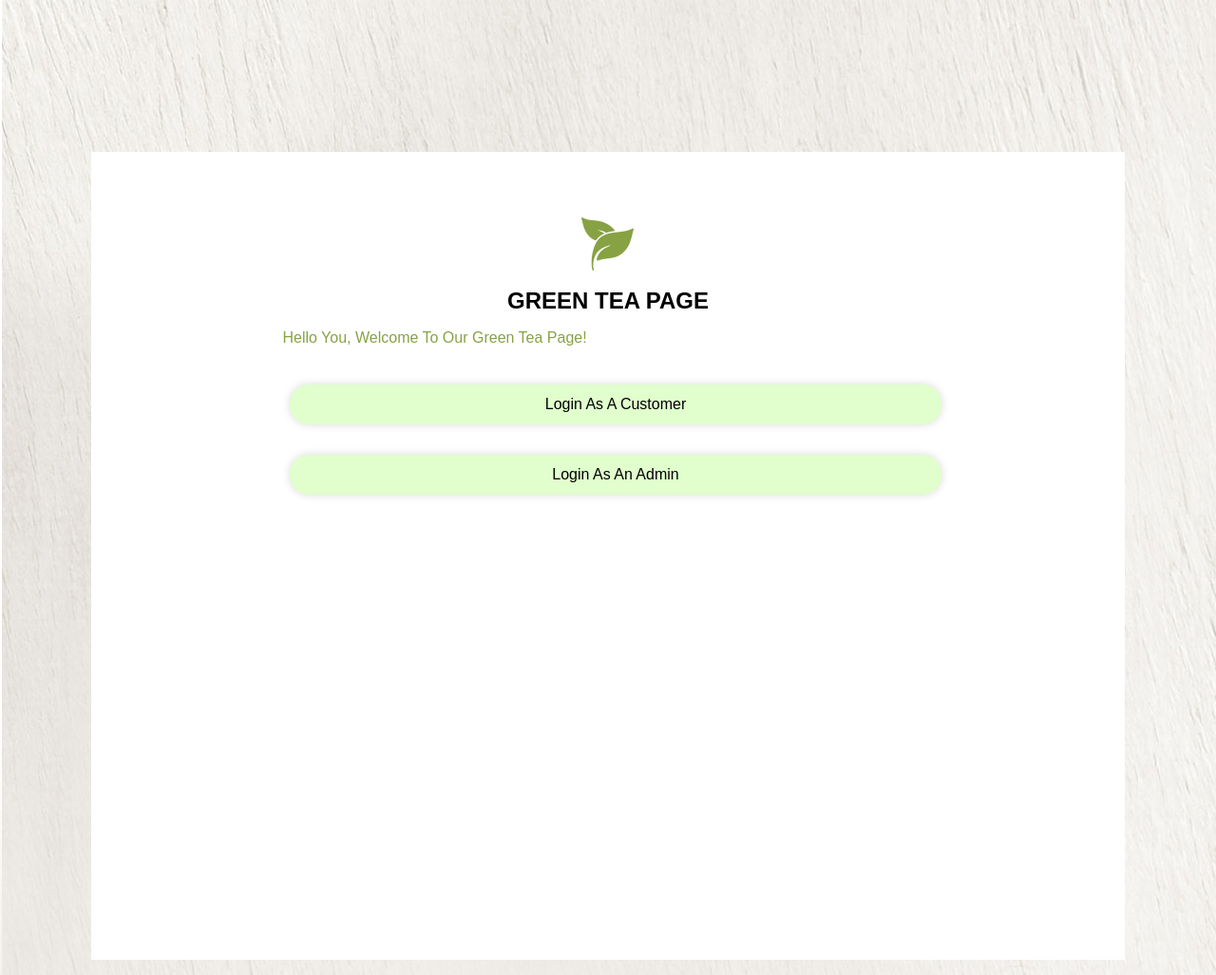
After one commit to nguyenminhhuong0208/database, a PHP site: page / in a window 1280 px wide. The commit adds this page. Shown: the whole page at 95% size. Run offline with PHP 8.4, Linux system fonts and the light colour scheme.

Commit message:
add index.php

```diff
--- /dev/null
+++ b/index.php
@@ -0,0 +1,35 @@
+<style type="text/css">
+    <?php include 'styleregister.css'; ?>
+</style>
+
+<!DOCTYPE html>
+<html lang="en">
+<head>
+    <meta charset="UTF-8">
+    <meta name="viewport" content="width=device-width, initial-scale=1.0">
+    <title>Green tea - Login now</title>
+</head>
+<body>
+    <div class="main-container">
+        <section class="form-container">
+            <div class="title">
+                <img src="img/download.png">
+                <h1>Green tea Page</h1>
+                <p class="text">Hello you, welcome to our green tea page!</p>
+            </div>
+            <div class="box-container">
+                <a href="login.php">
+                    <button class="btn">Login as a customer</button>
+                </a>
+
+                <a href="admin/login.php">
+                    <button class="btn">Login as an admin</button>
+                </a>
+            </div>
+        </section>
+    </div>
+    <script src="https://cdnjs.cloudflare.com/ajax/libs/sweetalert/2.1.2/sweetalert.min.js"></script>
+    <?php include 'components/alert.php'; ?>
+    <script type="text/javascript" src="script.js"></script>
+</body>
+</html>
```
Also changed, not shown: login.php (indentation only), 1 other file.
